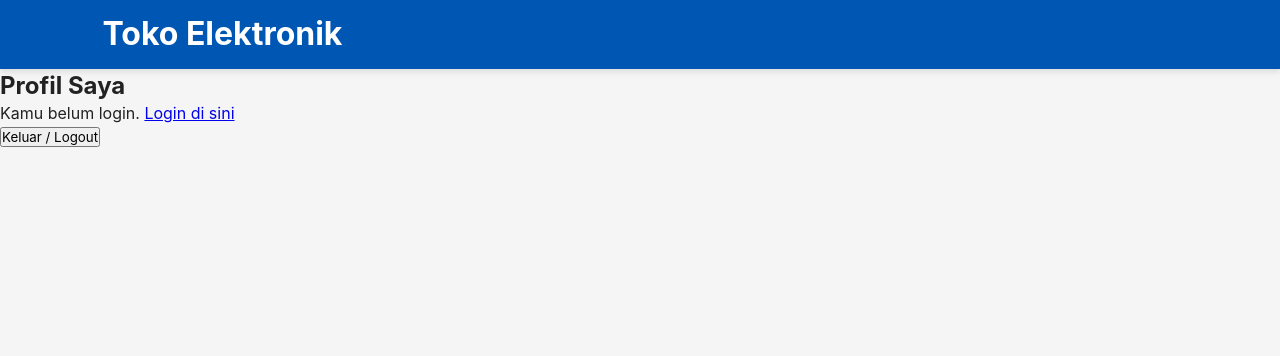
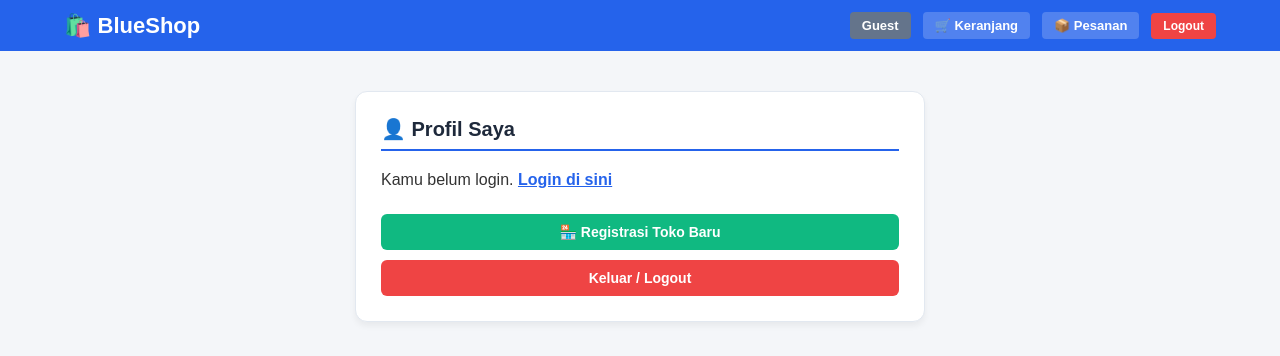
Before and after one commit to amat0428/toko-elektronik, a website: page public/profile.html in a window 1280 px wide. Drawn offline with nearby package versions, Linux system fonts and the light colour scheme.

Commit message:
update fitur baru

```diff
--- a/public/profile.html
+++ b/public/profile.html
@@ -3,29 +3,91 @@
 <head>
   <meta charset="UTF-8">
   <meta name="viewport" content="width=device-width, initial-scale=1.0">
-  <title>Profil Saya - Toko Elektronik</title>
-  <link rel="stylesheet" href="css/style.css">
+  <title>Profil Saya - BlueShop</title>
+  <script src="https://cdn.jsdelivr.net/npm/@supabase/supabase-js@2"></script>
+  <style>
+    * { box-sizing: border-box; margin: 0; padding: 0; font-family: Arial, sans-serif; }
+    body { background-color: #f4f6f9; color: #333; }
+    header { background-color: #2563eb; padding: 12px 5%; color: white; position: sticky; top: 0; z-index: 900; }
+    .nav-container { display: flex; align-items: center; justify-content: space-between; gap: 15px; }
+    .logo { font-size: 22px; font-weight: bold; cursor: pointer; text-decoration: none; color: white; }
+    .nav-links { display: flex; gap: 12px; align-items: center; font-size: 14px; }
+    .btn-nav { background: rgba(255,255,255,0.2); color: white; padding: 6px 12px; border-radius: 4px; text-decoration: none; font-weight: bold; cursor: pointer; position: relative; font-size: 13px; }
+    .btn-nav:hover { background: rgba(255,255,255,0.3); }
+    .role-badge { background: #10b981; color: white; padding: 6px 12px; border-radius: 4px; font-weight: bold; font-size: 13px; }
+    .btn-logout { background: #ef4444; color: white; border: none; padding: 6px 12px; border-radius: 4px; font-weight: bold; cursor: pointer; font-size: 12px; }
+
+    .container { max-width: 600px; margin: 40px auto; padding: 0 15px; }
+    .card { background: white; border-radius: 12px; padding: 25px; border: 1px solid #e2e8f0; box-shadow: 0 4px 6px rgba(0,0,0,0.05); }
+    .card h2 { color: #1e293b; margin-bottom: 20px; border-bottom: 2px solid #2563eb; padding-bottom: 8px; font-size: 20px; }
+    .profile-field { margin-bottom: 15px; font-size: 15px; }
+    .profile-field strong { color: #475569; display: inline-block; width: 80px; }
+
+    .action-buttons { display: flex; flex-direction: column; gap: 10px; margin-top: 25px; }
+    .btn { padding: 10px; border-radius: 6px; border: none; font-weight: bold; cursor: pointer; text-align: center; text-decoration: none; font-size: 14px; }
+    .btn-primary { background: #2563eb; color: white; }
+    .btn-success { background: #10b981; color: white; }
+    .btn-danger { background: #ef4444; color: white; }
+  </style>
 </head>
 <body>
+
   <header>
-    <h1>Toko Elektronik</h1>
+    <div class="nav-container">
+      <a href="index.html" class="logo">🛍️ BlueShop</a>
+      <div class="nav-links">
+        <div class="role-badge" id="roleBadge">Loading...</div>
+        <a href="cart.html" class="btn-nav">🛒 Keranjang</a>
+        <a href="orders.html" class="btn-nav">📦 Pesanan</a>
+        <button class="btn-logout" onclick="logout()">Logout</button>
+      </div>
+    </div>
   </header>
-  <main>
-    <h2>Profil Saya</h2>
-    <div id="profile-info" class="card"></div>
-    <button onclick="logout()" class="btn btn-danger">Keluar / Logout</button>
-  </main>
-  <script src="js/auth.js"></script>
+
+  <div class="container">
+    <div class="card">
+      <h2>👤 Profil Saya</h2>
+      <div id="profile-info">Memuat data pengguna...</div>
+
+      <div class="action-buttons">
+        <a href="register-toko.html" class="btn btn-success">🏪 Registrasi Toko Baru</a>
+        <button onclick="logout()" class="btn btn-danger">Keluar / Logout</button>
+      </div>
+    </div>
+  </div>
+
   <script>
     document.addEventListener('DOMContentLoaded', () => {
-      const user = JSON.parse(localStorage.getItem('user') || '{}');
+      const userData = localStorage.getItem('user');
       const info = document.getElementById('profile-info');
-      if (user.email) {
-        info.innerHTML = `<p><strong>Nama:</strong> ${user.name}</p><p><strong>Email:</strong> ${user.email}</p>`;
-      } else {
-        info.innerHTML = `<p>Kamu belum login. <a href="login.html">Login di sini</a></p>`;
+      const roleBadge = document.getElementById('roleBadge');
+
+      if (!userData) {
+        info.innerHTML = `<p>Kamu belum login. <a href="login.html" style="color:#2563eb; font-weight:bold;">Login di sini</a></p>`;
+        roleBadge.innerText = 'Guest';
+        roleBadge.style.background = '#64748b';
+        return;
       }
+
+      const user = JSON.parse(userData);
+      const name = user.name || user.nama || 'Pengguna';
+      const email = user.email || 'Tidak ada email';
+      const role = (user.role || 'user').toUpperCase();
+
+      roleBadge.innerText = role === 'ADMIN' ? '🛡️ Admin' : `👤 ${name}`;
+      roleBadge.style.background = role === 'ADMIN' ? '#10b981' : '#0284c7';
+
+      info.innerHTML = `
+        <div class="profile-field"><strong>Nama:</strong> ${name}</div>
+        <div class="profile-field"><strong>Email:</strong> ${email}</div>
+        <div class="profile-field"><strong>Role:</strong> ${role}</div>
+      `;
     });
+
+    function logout() {
+      localStorage.removeItem('user');
+      window.location.href = 'login.html';
+    }
   </script>
 </body>
 </html>
```
Also changed, not shown: public/index.html (+24 -13 lines).
